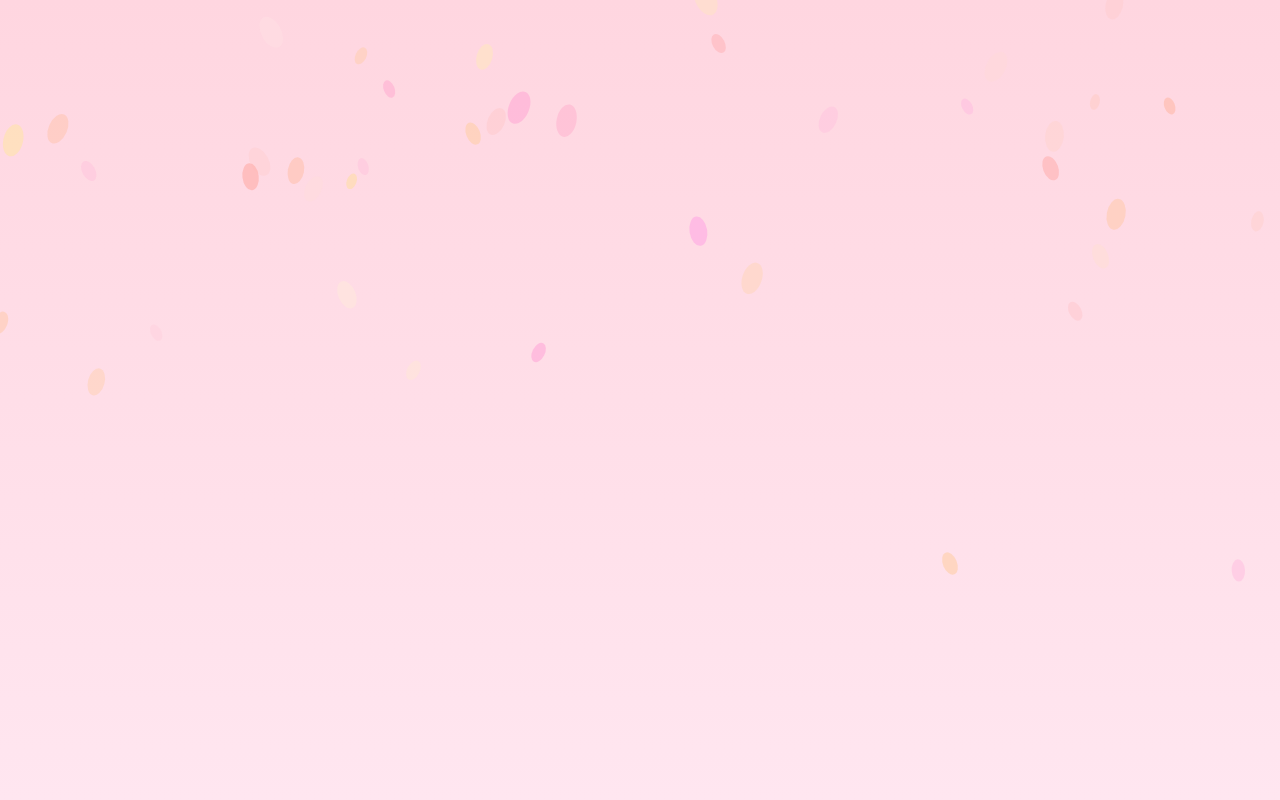
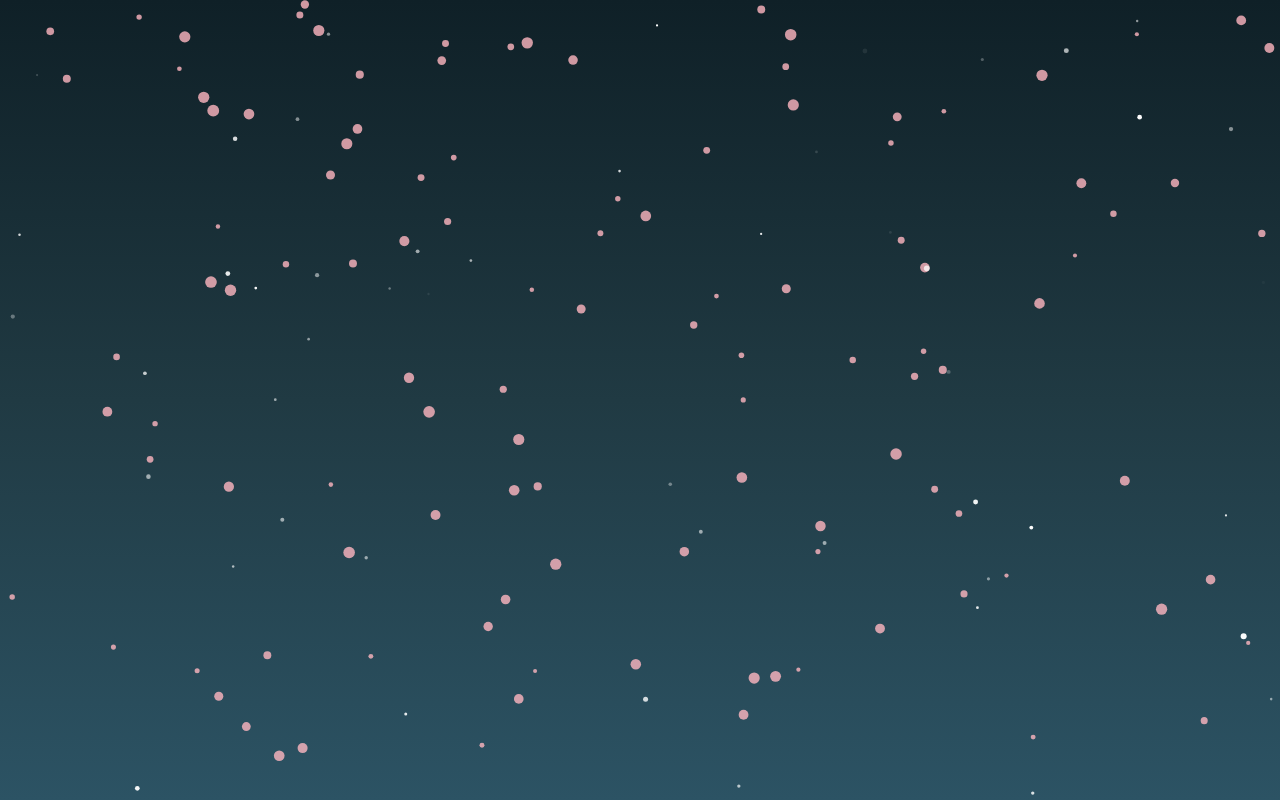
Before and after one commit to Azuna121/rain, a plain HTML site: page index.html in a window 1280 px wide. Drawn offline with Linux system fonts and the light colour scheme.

Commit message:
Update index.html

```diff
--- a/index.html
+++ b/index.html
@@ -2,76 +2,134 @@
 <html lang="nl">
 <head>
     <meta charset="UTF-8">
-    <title>Anime Bloesem</title>
     <meta name="viewport" content="width=device-width, initial-scale=1.0">
+    <title>Anime Screensaver</title>
     <style>
+        /* Basis styles */
         html, body {
-            margin:0;
-            padding:0;
-            width:100%;
-            height:100%;
-            overflow:hidden;
-            background: linear-gradient(to bottom, #ffd6e0, #ffe6f0);
+            margin: 0;
+            padding: 0;
+            overflow: hidden;
+            width: 100%;
+            height: 100%;
+            background: linear-gradient(to bottom, #0f2027, #203a43, #2c5364);
+            font-family: 'Arial', sans-serif;
         }
-        canvas { display:block; }
+
+        /* Canvas full screen */
+        canvas {
+            display: block;
+        }
+
+        /* Optioneel: glinsterende lichtjes */
+        .glow {
+            position: absolute;
+            width: 5px;
+            height: 5px;
+            border-radius: 50%;
+            background: rgba(255,255,255,0.8);
+            box-shadow: 0 0 10px rgba(255,255,255,0.8);
+        }
     </style>
 </head>
 <body>
     <canvas id="animeCanvas"></canvas>
+
     <script>
         const canvas = document.getElementById('animeCanvas');
         const ctx = canvas.getContext('2d');
+        let width = canvas.width = window.innerWidth;
+        let height = canvas.height = window.innerHeight;
 
-let W, H;
-function resizeCanvas(){
-    W=canvas.width=window.innerWidth;
-    H=canvas.height=window.innerHeight;
-}
-window.addEventListener('resize', resizeCanvas);
-resizeCanvas();
+        window.addEventListener('resize', () => {
+            width = canvas.width = window.innerWidth;
+            height = canvas.height = window.innerHeight;
+        });
 
-// Anime bloesemblad
+        // Sakura-bloesems
         class Petal {
-    constructor(){
+            constructor() {
                 this.reset();
             }
-    reset(){
-        this.x = Math.random()*W;
-        this.y = Math.random()*H - H;
-        this.size = 8 + Math.random()*10;
-        this.speed = 0.5 + Math.random()*1.5;
-        this.angle = Math.random()*Math.PI*2;
-        this.angularSpeed = (Math.random()*0.04)-0.02; // draaien links/rechts
-        this.wind = -0.3 + Math.random()*0.6;
-        this.color = `rgba(255,${180+Math.floor(Math.random()*50)},${180+Math.floor(Math.random()*50)},0.8)`;
+
+            reset() {
+                this.x = Math.random() * width;
+                this.y = Math.random() * -height;
+                this.radius = 2 + Math.random() * 4;
+                this.speedY = 1 + Math.random() * 3;
+                this.speedX = Math.random() * 1 - 0.5;
+                this.angle = Math.random() * 2 * Math.PI;
+                this.spin = Math.random() * 0.02 - 0.01;
             }
-    update(){
-        this.angle += this.angularSpeed;
-        this.y += this.speed * (0.8 + Math.sin(this.angle)/2); // slingeren
-        this.x += this.wind + Math.sin(this.angle)*0.5; // horizontaal slingeren
-        if(this.y>H+20) this.reset();
-        if(this.x<0) this.x=W;
-        if(this.x>W) this.x=0;
+
+            update() {
+                this.y += this.speedY;
+                this.x += this.speedX + Math.sin(this.angle);
+                this.angle += this.spin;
+
+                if(this.y > height || this.x < 0 || this.x > width) {
+                    this.reset();
                 }
-    draw(ctx){
-        ctx.fillStyle=this.color;
+            }
+
+            draw(ctx) {
                 ctx.beginPath();
-        ctx.ellipse(this.x, this.y, this.size*0.6, this.size, Math.sin(this.angle)*0.5,0,Math.PI*2);
+                ctx.arc(this.x, this.y, this.radius, 0, Math.PI * 2);
+                ctx.fillStyle = "rgba(255, 182, 193, 0.8)";
                 ctx.fill();
             }
         }
 
-const petals=[];
-for(let i=0;i<120;i++) petals.push(new Petal());
+        const petals = [];
+        for(let i=0; i<150; i++){
+            petals.push(new Petal());
+        }
 
-function animate(){
-    ctx.clearRect(0,0,W,H);
-    for(const petal of petals){
-        petal.update();
-        petal.draw(ctx);
+        // Glow lights (optioneel)
+        class Glow {
+            constructor() {
+                this.x = Math.random() * width;
+                this.y = Math.random() * height;
+                this.radius = Math.random() * 2 + 1;
+                this.alpha = Math.random();
+                this.alphaSpeed = Math.random() * 0.02;
             }
+
+            update() {
+                this.alpha += this.alphaSpeed;
+                if(this.alpha > 1 || this.alpha < 0) this.alphaSpeed *= -1;
+            }
+
+            draw(ctx) {
+                ctx.beginPath();
+                ctx.arc(this.x, this.y, this.radius, 0, Math.PI * 2);
+                ctx.fillStyle = `rgba(255,255,255,${this.alpha})`;
+                ctx.fill();
+            }
+        }
+
+        const glows = [];
+        for(let i=0; i<50; i++){
+            glows.push(new Glow());
+        }
+
+        // Animatie loop
+        function animate() {
+            ctx.clearRect(0, 0, width, height);
+
+            petals.forEach(p => {
+                p.update();
+                p.draw(ctx);
+            });
+
+            glows.forEach(g => {
+                g.update();
+                g.draw(ctx);
+            });
+
             requestAnimationFrame(animate);
         }
+
         animate();
     </script>
 </body>
```
Lines whose indentation alone changed are shown as unchanged.
